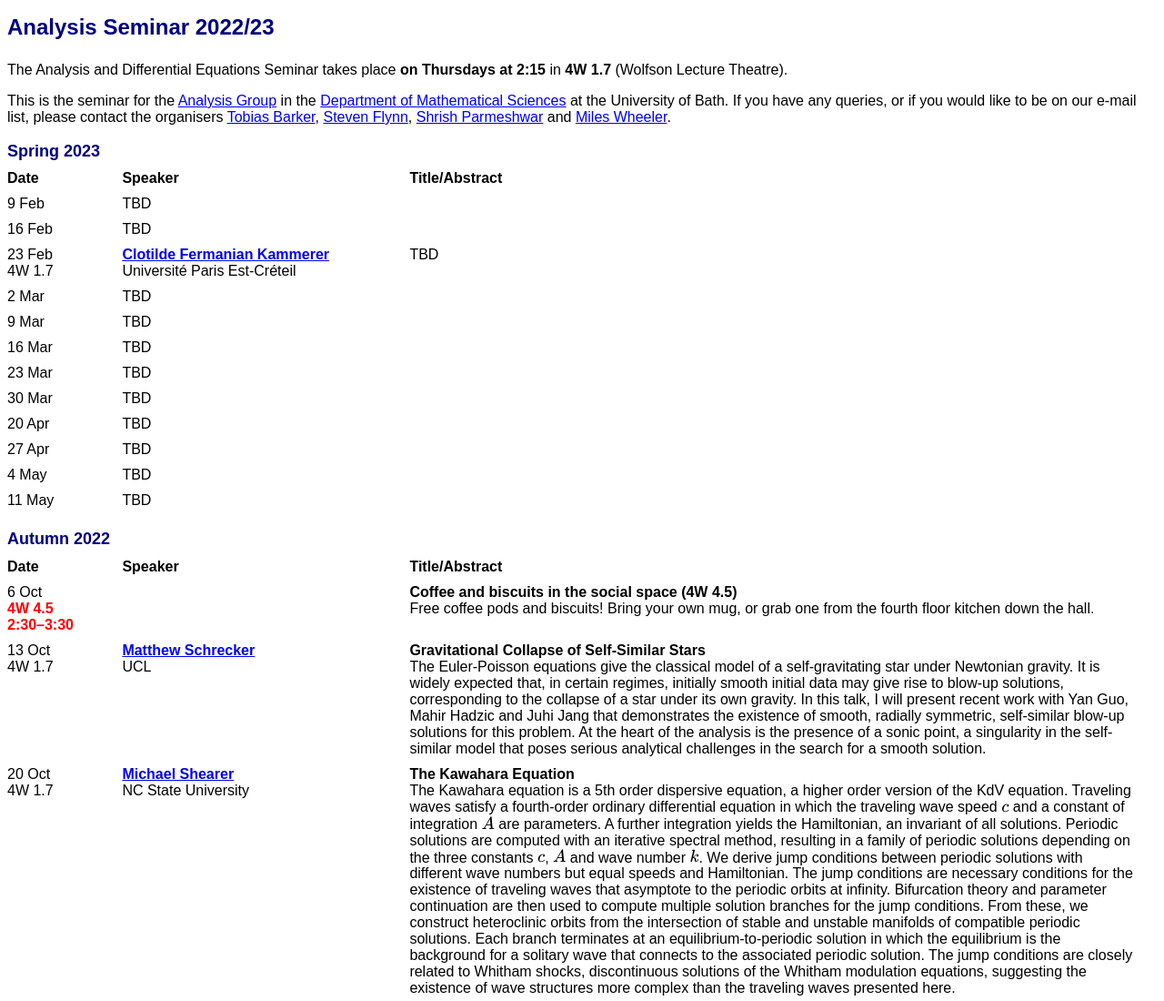
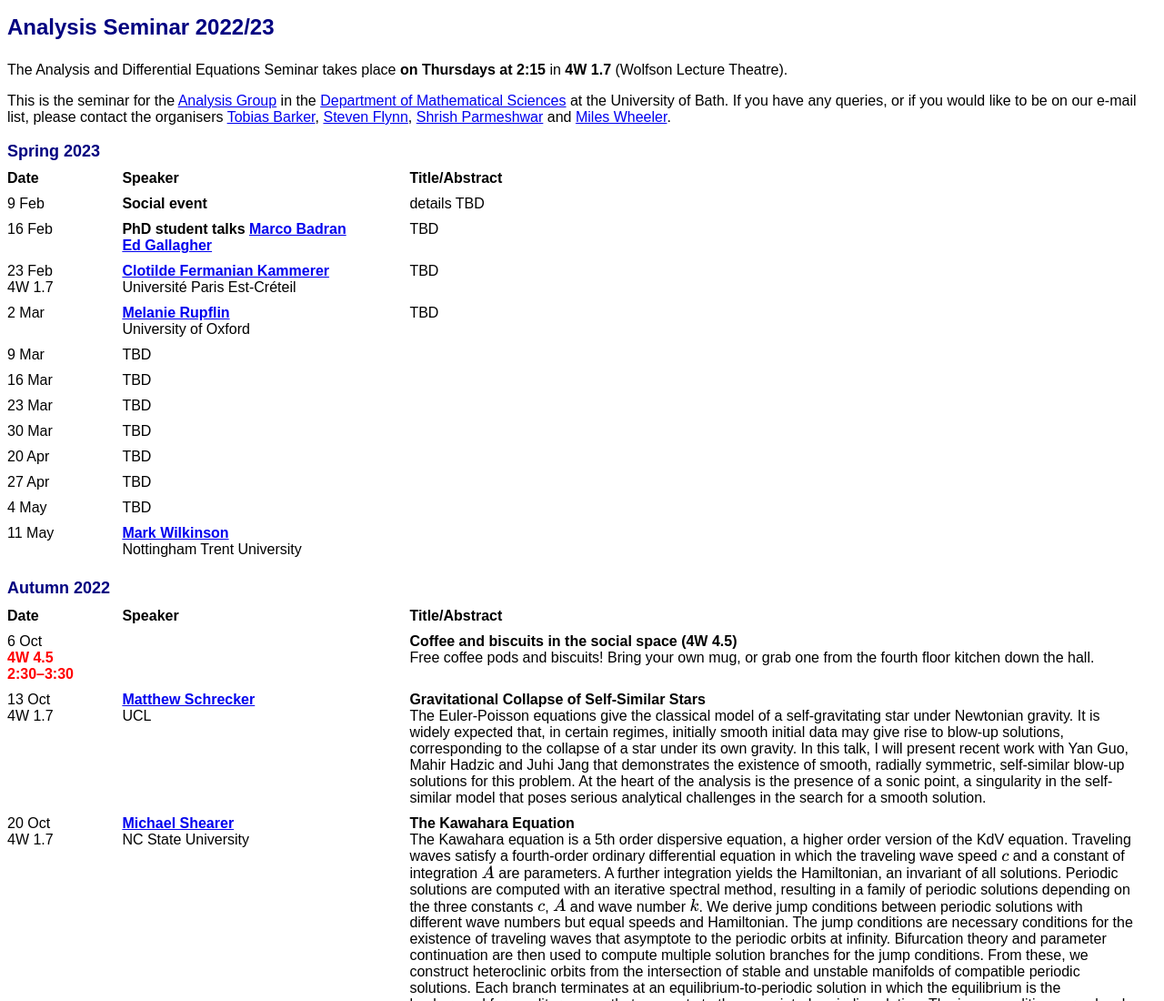
Before and after one commit to bath-analysis/bath-analysis.github.io, a plain HTML site: page index.html in a window 1280 px wide. Shown: the top 1100 px of the page at 91% size. Drawn offline with nearby package versions, Linux system fonts and the light colour scheme.

Commit message:
fill some slots

```diff
--- a/index.html
+++ b/index.html
@@ -46,8 +46,9 @@ contact the organisers
     <td>
       9 Feb<br/>
     </td><td>
-      TBD
+      <b>Social event</b><br/>
     </td><td>
+      details TBD
     </td>
   </tr>
 
@@ -55,8 +56,11 @@ contact the organisers
     <td>
       16 Feb<br/>
     </td><td>
+      <b>PhD student talks</b>
+      <a href="https://researchportal.bath.ac.uk/en/persons/marco-badran"><b>Marco Badran</b></a><br/>
+      <a href="https://people.bath.ac.uk/redg22/index.html"><b>Ed Gallagher</b></a>
+    </td><td>
       TBD
-    </td><td>
     </td>
   </tr>
 
@@ -76,8 +80,10 @@ contact the organisers
     <td>
       2 Mar<br/>
     </td><td>
+      <a href="https://www.maths.ox.ac.uk/people/melanie.rupflin"><b>Melanie Rupflin</b></a><br/>
+      University of Oxford
+    </td><td>
       TBD
-    </td><td>
     </td>
   </tr>
 
@@ -148,7 +154,8 @@ contact the organisers
     <td>
       11 May<br/>
     </td><td>
-      TBD
+      <a href="https://markwilkinson-ntu.wixsite.com/homepage"><b>Mark Wilkinson</b></a><br/>
+      Nottingham Trent University
     </td><td>
     </td>
   </tr>
```
